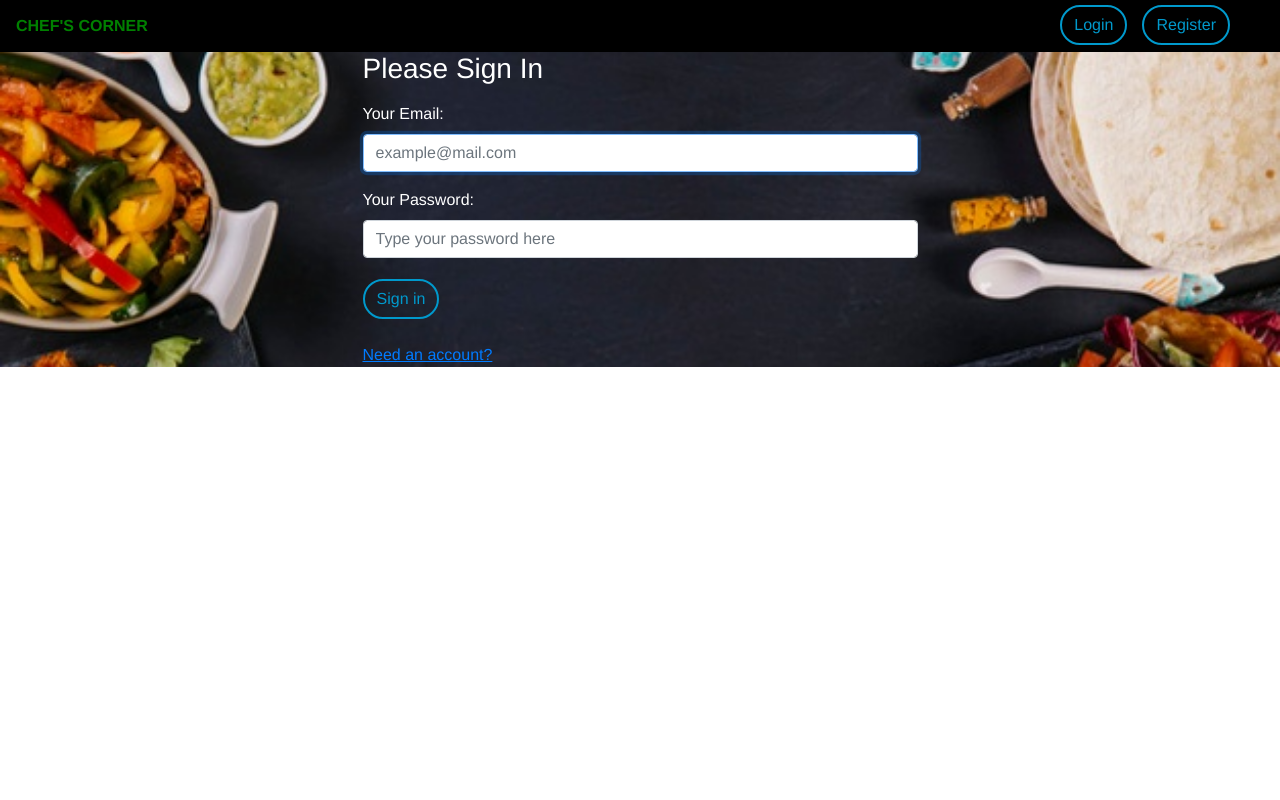
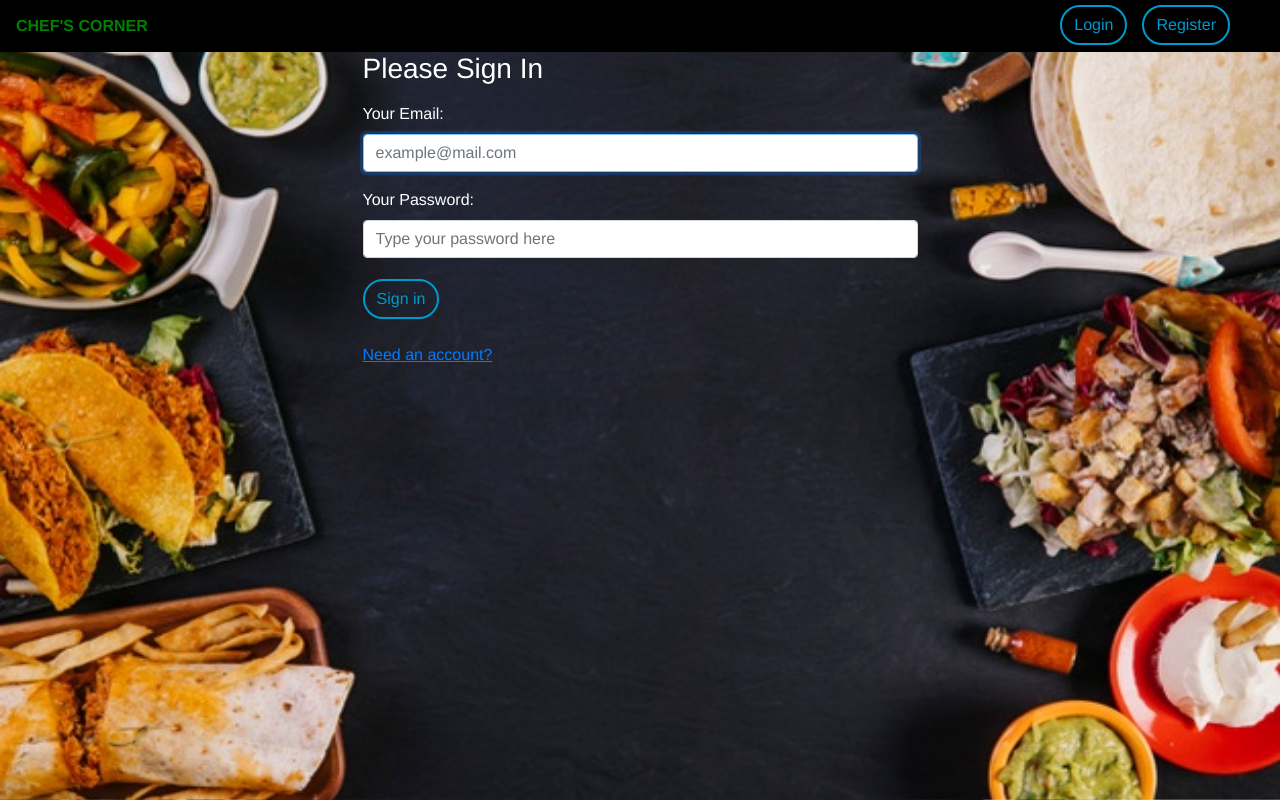
Before and after one commit to boneyard9000/Online-Recipe-Book, a Vue app in the folder recipebook/frontend/: page /login in a window 1280 px wide. Shown: the top 800 px of the page. Built offline with nearby package versions, Linux system fonts and the light colour scheme; no server answers.

Commit message:
grocery list background

```diff
--- a/recipebook/frontend/src/App.vue
+++ b/recipebook/frontend/src/App.vue
@@ -106,7 +106,7 @@ export default {
   background-repeat: repeat-y;
   background-size: 100% auto;
   background-attachment: fixed;
-
+  min-height: 1000px;
 
 }
 #nav {
```
